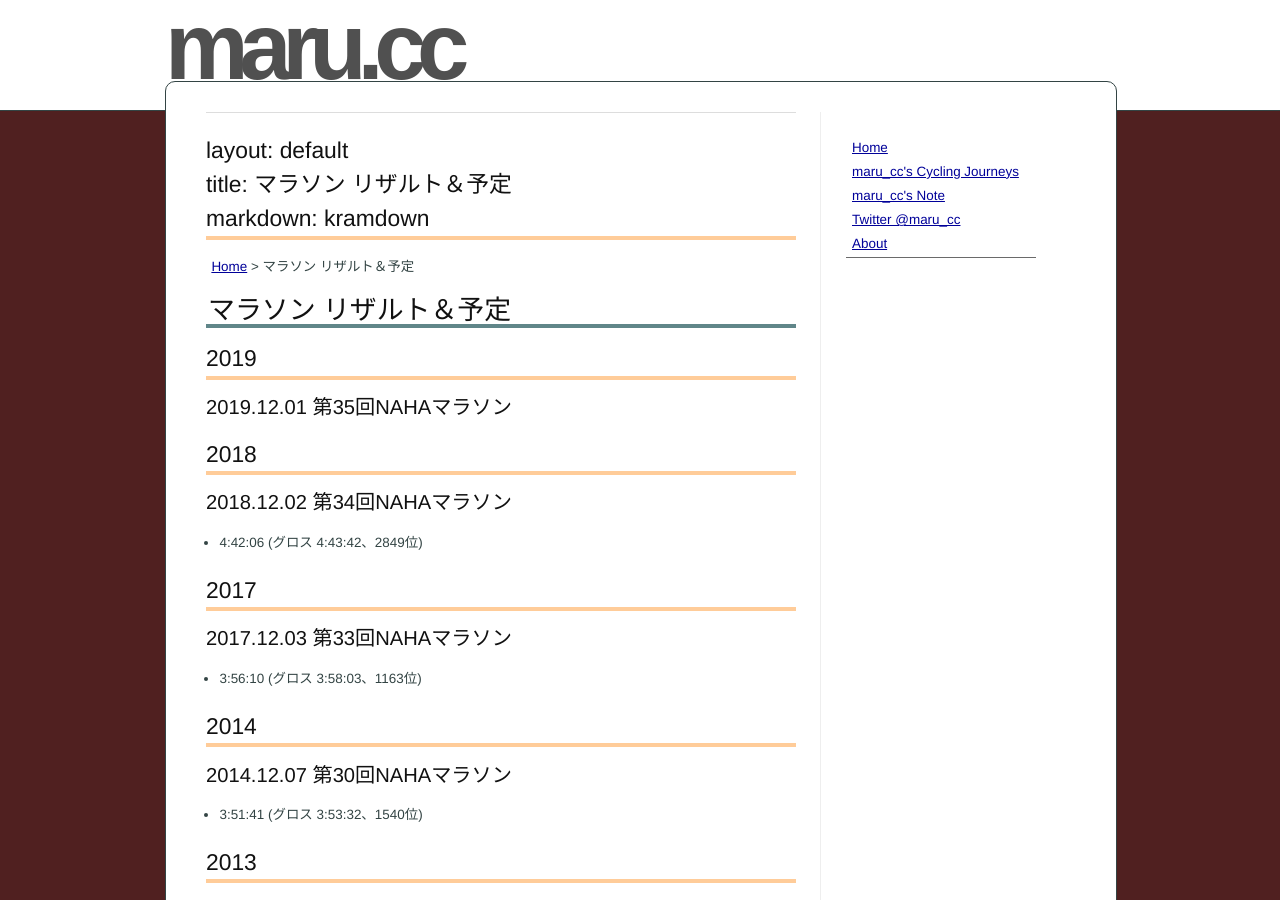
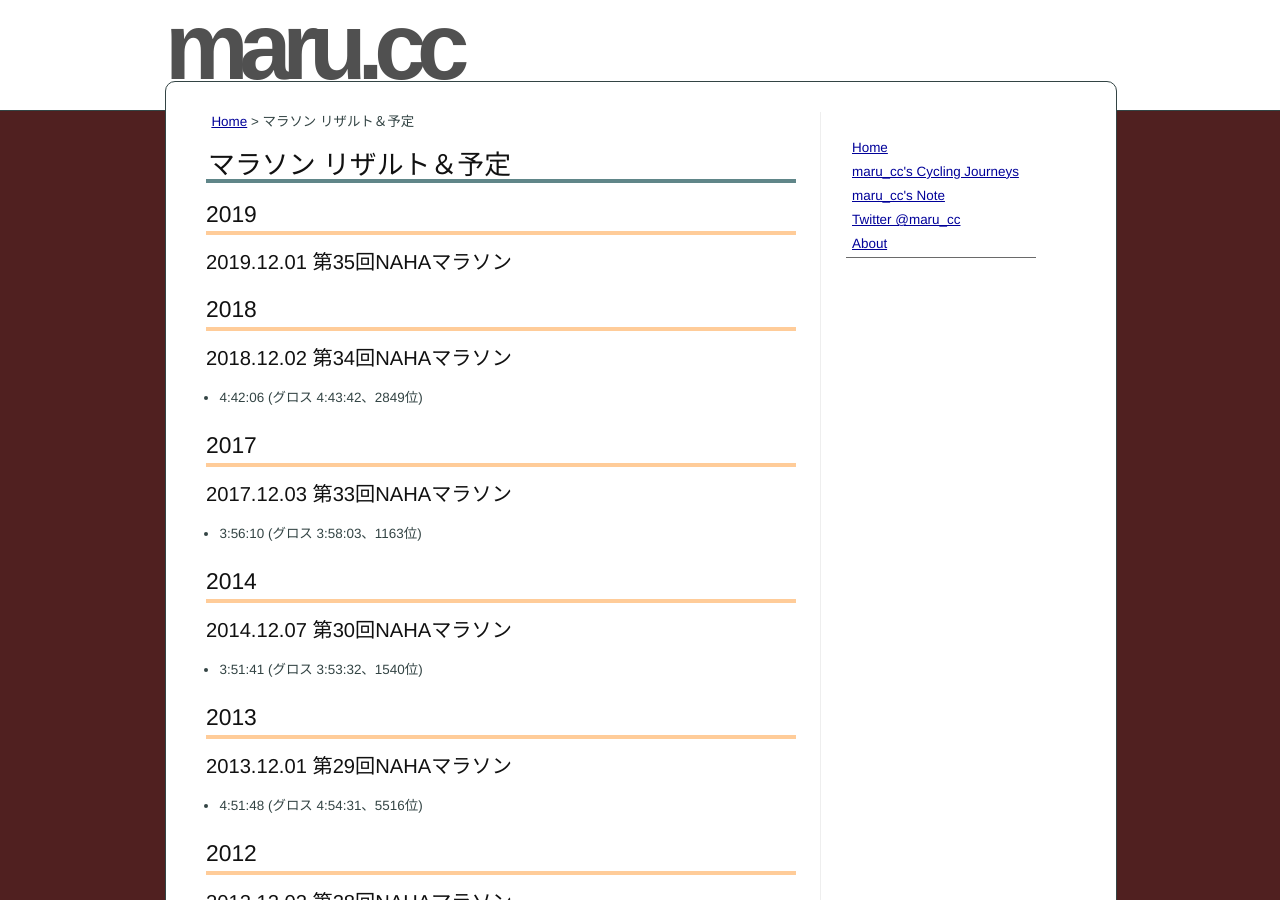
Before and after one commit to marucc/marucc.github.io, a Jekyll site: the page built from sports/results_run.md, in a window 1280 px wide and 900 px high. Built offline with Jekyll 4.4.1, drawn with Linux system fonts in a browser that asks for light colours; our own code applies the rules of GitHub Pages for plain Markdown files.

Commit message:
sports/results_run.md updated from https://stackedit.io/

```diff
--- a/sports/results_run.md
+++ b/sports/results_run.md
@@ -1,98 +1,100 @@
+---
+layout: default
+title: マラソン リザルト＆予定
+markdown: kramdown
 ---
 
+[Home](/) &gt; マラソン リザルト＆予定
 
----
+# マラソン リザルト＆予定
 
-<hr>
-<h2 id="layout-defaulttitle-マラソン-リザルト＆予定markdown-kramdown">layout: default<br>
-title: マラソン リザルト＆予定<br>
-markdown: kramdown</h2>
-<p><a href="/">Home</a> &gt; マラソン リザルト＆予定</p>
-<h1 id="マラソン-リザルト＆予定">マラソン リザルト＆予定</h1>
-<h2 id="section">2019</h2>
-<h3 id="第35回nahaマラソン">2019.12.01 第35回NAHAマラソン</h3>
-<h2 id="section-1">2018</h2>
-<h3 id="第34回nahaマラソン">2018.12.02 第34回NAHAマラソン</h3>
-<ul>
-<li>4:42:06 (グロス 4:43:42、2849位)</li>
-</ul>
-<h2 id="section-2">2017</h2>
-<h3 id="第33回nahaマラソン">2017.12.03 第33回NAHAマラソン</h3>
-<ul>
-<li>3:56:10 (グロス 3:58:03、1163位)</li>
-</ul>
-<h2 id="section-3">2014</h2>
-<h3 id="第30回nahaマラソン">2014.12.07 第30回NAHAマラソン</h3>
-<ul>
-<li>3:51:41 (グロス 3:53:32、1540位)</li>
-</ul>
-<h2 id="section-4">2013</h2>
-<h3 id="第29回nahaマラソン">2013.12.01 第29回NAHAマラソン</h3>
-<ul>
-<li>4:51:48 (グロス 4:54:31、5516位)</li>
-</ul>
-<h2 id="section-5">2012</h2>
-<h3 id="第28回nahaマラソン">2012.12.02 第28回NAHAマラソン</h3>
-<ul>
-<li>4:05:59 (グロス 4:09:53、1940位)</li>
-</ul>
-<h2 id="section-6">2011</h2>
-<h3 id="第27回nahaマラソン">2011.12.04 第27回NAHAマラソン</h3>
-<ul>
-<li>4:56:28 (グロス 4:58:38、5495位)</li>
-</ul>
-<h2 id="section-7">2010</h2>
-<h3 id="第26回nahaマラソン">2010.12.05 第26回NAHAマラソン</h3>
-<ul>
-<li>4:41:08 (グロス 4:46:33、4334位)</li>
-</ul>
-<h2 id="section-8">2009</h2>
-<h3 id="第25回nahaマラソン">2009.12.06 第25回NAHAマラソン</h3>
-<ul>
-<li>4:00:41 (グロス 4:02:49、2302位)</li>
-</ul>
-<h2 id="section-9">2008</h2>
-<h3 id="第24回nahaマラソン">2008.12.07 第24回NAHAマラソン</h3>
-<ul>
-<li>4:22:51 (グロス 4:27:35、3391位)</li>
-</ul>
-<h3 id="第17回ぶどうの里ふれあいマラソン大会20km">2008.09.14 第17回ぶどうの里ふれあいマラソン大会(20km)</h3>
-<ul>
-<li>1:57:24</li>
-</ul>
-<h3 id="第2回東京マラソン">2008.02.17 第2回東京マラソン</h3>
-<ul>
-<li>4:03:59 (グロス 4:07:11、7083位)</li>
-</ul>
-<h2 id="section-10">2007</h2>
-<h3 id="第23回nahaマラソン">2007.12.02 第23回NAHAマラソン</h3>
-<ul>
-<li>4:50:51 (グロス 4:55:02、4551位)</li>
-</ul>
-<h2 id="section-11">2006</h2>
-<h3 id="第22回nahaマラソン">2006.12.03 第22回NAHAマラソン</h3>
-<ul>
-<li>5:25:11 (グロス 5:26:15、7575位)</li>
-</ul>
-<h2 id="section-12">2005</h2>
-<h3 id="第21回nahaマラソン">2005.12.04 第21回NAHAマラソン</h3>
-<ul>
-<li>4:24:43 (グロス 4:26:08、2900位)</li>
-</ul>
-<h2 id="section-13">2004</h2>
-<h3 id="第20回nahaマラソン">2004.12.05 第20回NAHAマラソン</h3>
-<ul>
-<li>4:37:15 (グロス 4:38:22、3554位)</li>
-</ul>
-<h2 id="section-14">2003</h2>
-<h3 id="第19回nahaマラソン">2003.12.07 第19回NAHAマラソン</h3>
-<ul>
-<li>タイム：4時間03分33秒 順位：1519位</li>
-</ul>
-<h2 id="section-15">2002</h2>
-<h3 id="第18回nahaマラソン">2002.12.01 第18回NAHAマラソン</h3>
-<ul>
-<li>タイム：4時間08分05秒 順位：1443位</li>
-</ul>
-<h2 id="section-16">2001</h2>
-<h3 id="第17回nahaマラソン">2001.12.02 第17回NAHAマラソン</h3>
+## 2019
+
+### 2019.12.01 第35回NAHAマラソン
+
+## 2018
+
+### 2018.12.02 第34回NAHAマラソン
+* 4:42:06 (グロス 4:43:42、2849位)
+
+## 2017
+
+### 2017.12.03 第33回NAHAマラソン
+* 3:56:10 (グロス 3:58:03、1163位)
+
+## 2014
+
+### 2014.12.07 第30回NAHAマラソン
+* 3:51:41 (グロス 3:53:32、1540位)
+
+## 2013
+
+### 2013.12.01 第29回NAHAマラソン
+* 4:51:48 (グロス 4:54:31、5516位)
+
+## 2012
+
+### 2012.12.02 第28回NAHAマラソン
+* 4:05:59 (グロス 4:09:53、1940位)
+
+## 2011
+
+### 2011.12.04 第27回NAHAマラソン
+* 4:56:28 (グロス 4:58:38、5495位)
+
+## 2010
+
+### 2010.12.05 第26回NAHAマラソン
+* 4:41:08 (グロス 4:46:33、4334位)
+
+## 2009
+
+### 2009.12.06 第25回NAHAマラソン
+* 4:00:41 (グロス 4:02:49、2302位)
+
+## 2008
+
+### 2008.12.07 第24回NAHAマラソン
+* 4:22:51 (グロス 4:27:35、3391位)
+
+### 2008.09.14 第17回ぶどうの里ふれあいマラソン大会(20km)
+* 1:57:24
+
+### 2008.02.17 第2回東京マラソン
+* 4:03:59 (グロス 4:07:11、7083位)
+
+## 2007
+
+### 2007.12.02 第23回NAHAマラソン
+* 4:50:51 (グロス 4:55:02、4551位)
+
+## 2006
+
+### 2006.12.03 第22回NAHAマラソン
+* 5:25:11 (グロス 5:26:15、7575位)
+
+## 2005
+
+### 2005.12.04 第21回NAHAマラソン
+* 4:24:43 (グロス 4:26:08、2900位)
+
+## 2004
+
+### 2004.12.05 第20回NAHAマラソン
+* 4:37:15 (グロス 4:38:22、3554位)
+
+## 2003
+
+### 2003.12.07 第19回NAHAマラソン
+
+- タイム：4時間03分33秒 順位：1519位
+
+## 2002
+
+### 2002.12.01 第18回NAHAマラソン
+
+- タイム：4時間08分05秒 順位：1443位
+
+## 2001
+
+### 2001.12.02 第17回NAHAマラソン
```
